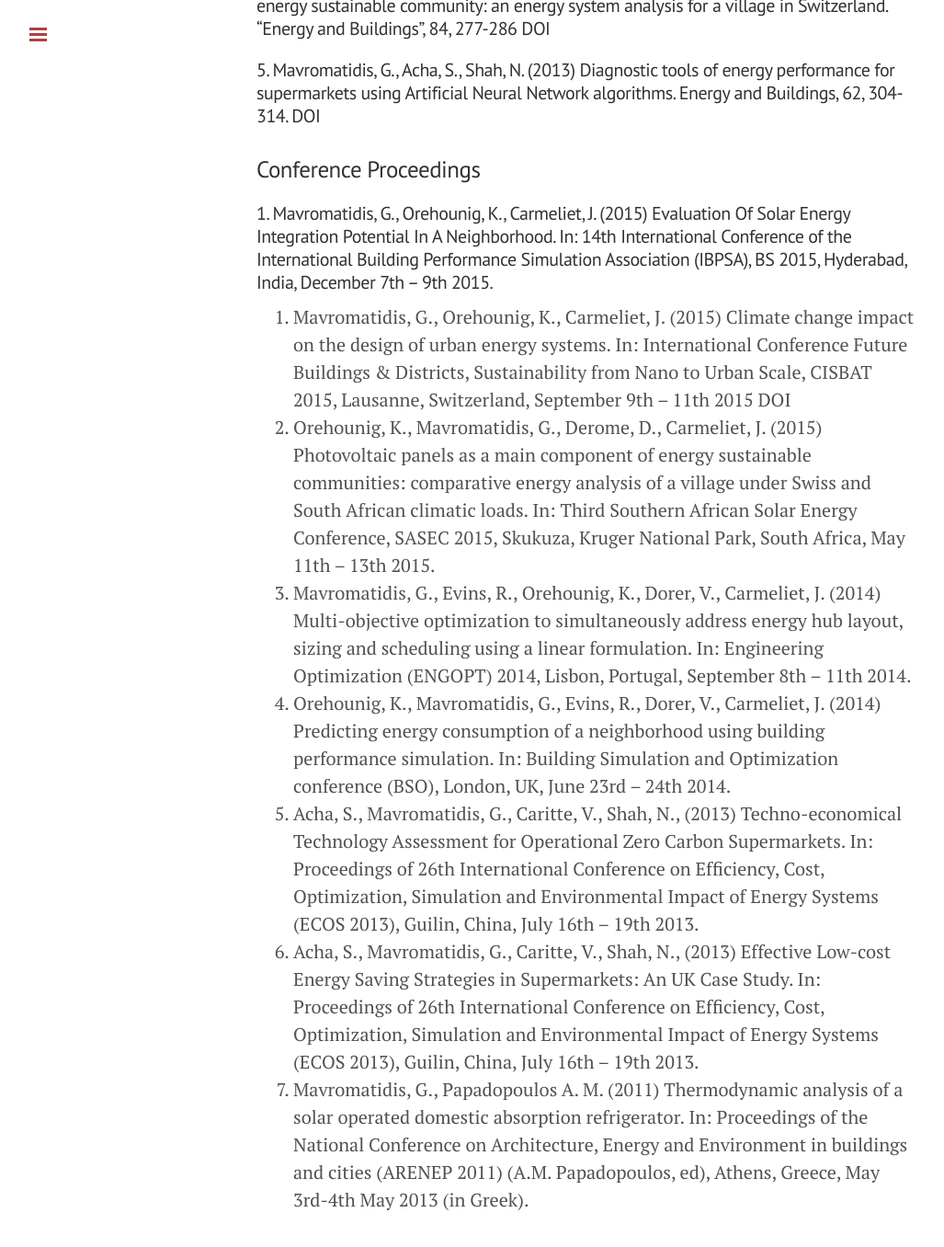
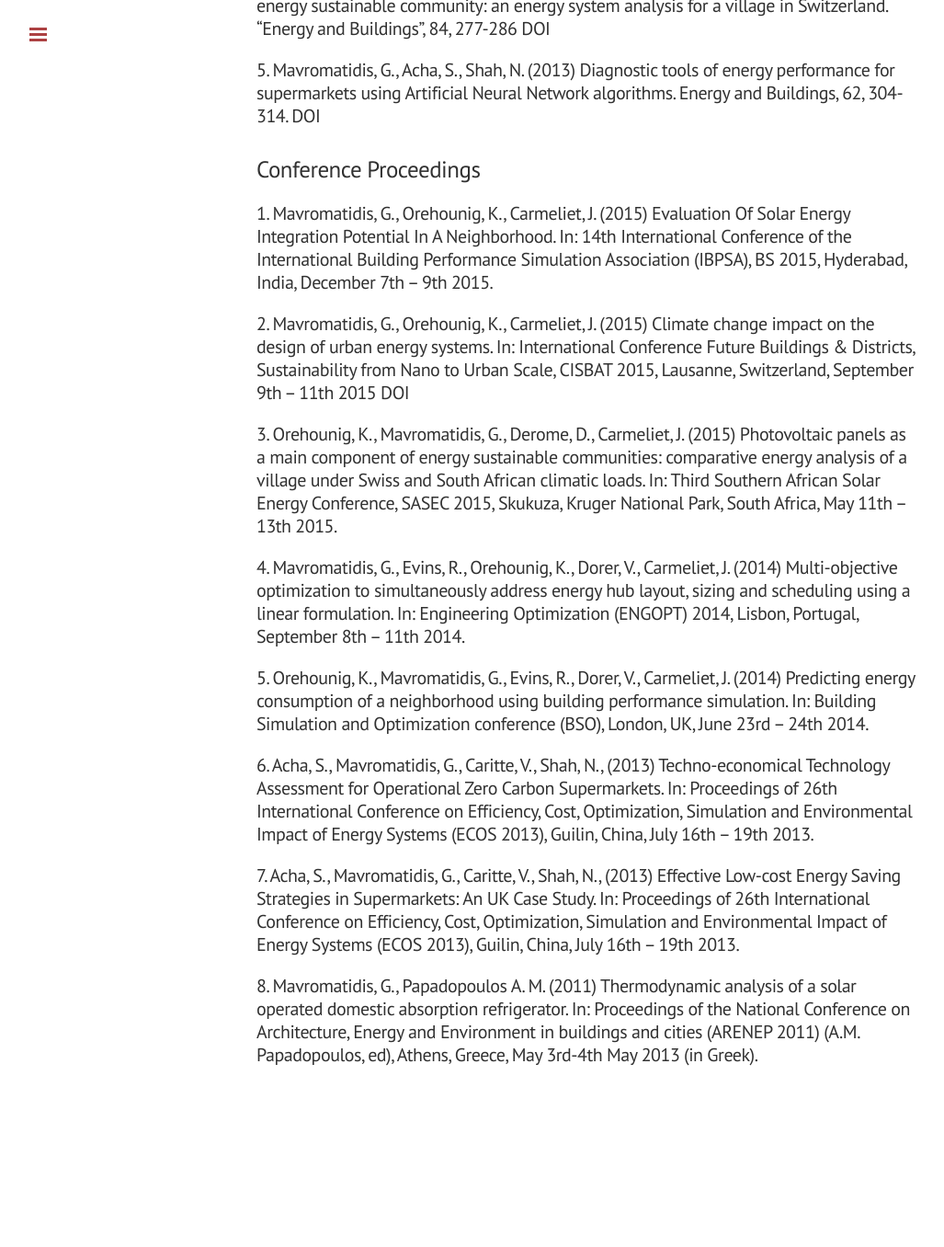
Before and after one commit to gmavrom33/gmavrom.github.io, a Jekyll site: the page built from publications.md, in a window 1280 px wide and 1400 px high, scrolled down 555 px. Shown: the top 1356 px of the window at 92% size, without its empty margins (1-1028 px from the left). Built offline with Jekyll 4.4.1, drawn with Linux system fonts in a browser that asks for light colours; nearby versions of some CDN libraries; after the commit the page ends 1795 px from its top, so only the background shows below that; some of the changed text lies outside the part shown.

Commit message:
Update publications.md

```diff
--- a/publications.md
+++ b/publications.md
@@ -4,7 +4,7 @@
 ---
 ### Peer-reviewed journal publications
 
-###### 1.	_Mavromatidis, G._, Orehounig, K., Richner, P., Carmeliet, J. (2015) A strategy for reducing CO2 emissions from buildings with the Kaya identity - A Swiss energy system analysis & a case study. "Energy Policy", 88, 343-354 DOI
+#### 1.	Mavromatidis, G._, Orehounig, K., Richner, P., Carmeliet, J. (2015) A strategy for reducing CO2 emissions from buildings with the Kaya identity - A Swiss energy system analysis & a case study. "Energy Policy", 88, 343-354 DOI
 
 ##### 2.	Allegrini, J., Orehounig, K., Mavromatidis, G., Ruesch, F., Dorer, V., Evins, R. (2015) A review of modelling approaches and tools for the simulation of district-scale energy systems. "Renewable and Sustainable Energy Reviews", 52, 1391-1404 DOI
 
@@ -12,17 +12,24 @@
 
 ##### 4.	Orehounig, K., Mavromatidis, G., Evins, R., Dorer, V., Carmeliet, J. (2014) Towards an energy sustainable community: an energy system analysis for a village in Switzerland. "Energy and Buildings", 84, 277-286 DOI
 
-###### 5.	Mavromatidis, G., Acha, S., Shah, N. (2013) Diagnostic tools of energy performance for supermarkets using Artificial Neural Network algorithms. Energy and Buildings, 62, 304-314. DOI
+##### 5.	Mavromatidis, G., Acha, S., Shah, N. (2013) Diagnostic tools of energy performance for supermarkets using Artificial Neural Network algorithms. Energy and Buildings, 62, 304-314. DOI
 
 
 ### Conference Proceedings
 
 
 #### 1.	Mavromatidis, G., Orehounig, K., Carmeliet, J. (2015) Evaluation Of Solar Energy Integration Potential In A Neighborhood. In: 14th International Conference of the International Building Performance Simulation Association (IBPSA), BS 2015, Hyderabad, India, December 7th – 9th 2015.
-2.	Mavromatidis, G., Orehounig, K., Carmeliet, J. (2015) Climate change impact on the design of urban energy systems. In: International Conference Future Buildings & Districts, Sustainability from Nano to Urban Scale, CISBAT 2015, Lausanne, Switzerland, September 9th – 11th 2015 DOI
-3.	Orehounig, K., Mavromatidis, G., Derome, D., Carmeliet, J. (2015) Photovoltaic panels as a main component of energy sustainable communities: comparative energy analysis of a village under Swiss and South African climatic loads. In: Third Southern African Solar Energy Conference, SASEC 2015, Skukuza, Kruger National Park, South Africa, May 11th – 13th 2015.
-4.	Mavromatidis, G., Evins, R., Orehounig, K., Dorer, V., Carmeliet, J. (2014) Multi-objective optimization to simultaneously address energy hub layout, sizing and scheduling using a linear formulation. In: Engineering Optimization (ENGOPT) 2014, Lisbon, Portugal, September 8th – 11th 2014.
-5.	Orehounig, K., Mavromatidis, G., Evins, R., Dorer, V., Carmeliet, J. (2014) Predicting energy consumption of a neighborhood using building performance simulation. In: Building Simulation and Optimization conference (BSO), London, UK, June 23rd – 24th 2014.
-6.	Acha, S., Mavromatidis, G., Caritte, V., Shah, N., (2013) Techno-economical Technology Assessment for Operational Zero Carbon Supermarkets. In: Proceedings of 26th International Conference on Efficiency, Cost, Optimization, Simulation and Environmental Impact of Energy Systems (ECOS 2013), Guilin, China, July 16th – 19th 2013.
-7.	Acha, S., Mavromatidis, G., Caritte, V., Shah, N., (2013) Effective Low-cost Energy Saving Strategies in Supermarkets: An UK Case Study. In: Proceedings of 26th International Conference on Efficiency, Cost, Optimization, Simulation and Environmental Impact of Energy Systems (ECOS 2013), Guilin, China, July 16th – 19th 2013.
-8.	Mavromatidis, G., Papadopoulos A. M. (2011) Thermodynamic analysis of a solar operated domestic absorption refrigerator. In: Proceedings of the National Conference on Architecture, Energy and Environment in buildings and cities (ARENEP 2011) (A.M. Papadopoulos, ed), Athens, Greece, May 3rd-4th May 2013 (in Greek).
+
+##### 2.	Mavromatidis, G., Orehounig, K., Carmeliet, J. (2015) Climate change impact on the design of urban energy systems. In: International Conference Future Buildings & Districts, Sustainability from Nano to Urban Scale, CISBAT 2015, Lausanne, Switzerland, September 9th – 11th 2015 DOI
+
+##### 3.	Orehounig, K., Mavromatidis, G., Derome, D., Carmeliet, J. (2015) Photovoltaic panels as a main component of energy sustainable communities: comparative energy analysis of a village under Swiss and South African climatic loads. In: Third Southern African Solar Energy Conference, SASEC 2015, Skukuza, Kruger National Park, South Africa, May 11th – 13th 2015.
+
+##### 4.	Mavromatidis, G., Evins, R., Orehounig, K., Dorer, V., Carmeliet, J. (2014) Multi-objective optimization to simultaneously address energy hub layout, sizing and scheduling using a linear formulation. In: Engineering Optimization (ENGOPT) 2014, Lisbon, Portugal, September 8th – 11th 2014.
+
+##### 5.	Orehounig, K., Mavromatidis, G., Evins, R., Dorer, V., Carmeliet, J. (2014) Predicting energy consumption of a neighborhood using building performance simulation. In: Building Simulation and Optimization conference (BSO), London, UK, June 23rd – 24th 2014.
+
+##### 6.	Acha, S., Mavromatidis, G., Caritte, V., Shah, N., (2013) Techno-economical Technology Assessment for Operational Zero Carbon Supermarkets. In: Proceedings of 26th International Conference on Efficiency, Cost, Optimization, Simulation and Environmental Impact of Energy Systems (ECOS 2013), Guilin, China, July 16th – 19th 2013.
+
+##### 7.	Acha, S., Mavromatidis, G., Caritte, V., Shah, N., (2013) Effective Low-cost Energy Saving Strategies in Supermarkets: An UK Case Study. In: Proceedings of 26th International Conference on Efficiency, Cost, Optimization, Simulation and Environmental Impact of Energy Systems (ECOS 2013), Guilin, China, July 16th – 19th 2013.
+
+##### 8.	Mavromatidis, G., Papadopoulos A. M. (2011) Thermodynamic analysis of a solar operated domestic absorption refrigerator. In: Proceedings of the National Conference on Architecture, Energy and Environment in buildings and cities (ARENEP 2011) (A.M. Papadopoulos, ed), Athens, Greece, May 3rd-4th May 2013 (in Greek).
```
